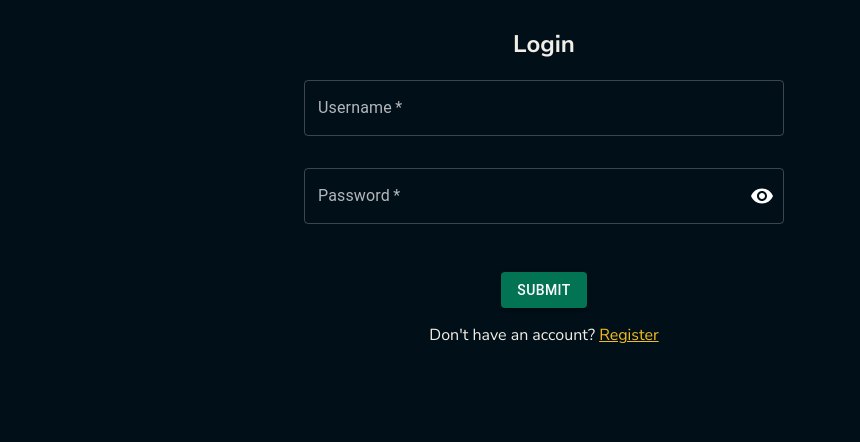
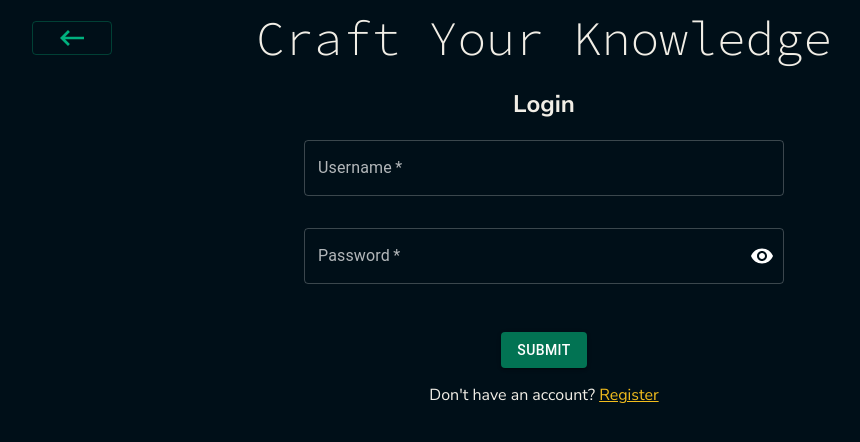
Before and after one commit to Satttoshi/craft-your-knowledge, a React (Vite) app in the folder frontend/: page /login in a window 1280 px wide. Shown: the top 442 px of the page, without its empty margins (96-956 px from the left). Built offline with nearby package versions, Linux system fonts and the light colour scheme; no server answers.

Commit message:
adjust fonts

```diff
--- a/frontend/src/components/ContentField.tsx
+++ b/frontend/src/components/ContentField.tsx
@@ -67,6 +67,8 @@ const StyledContentField = styled.article`
 
   h1 {
     color: var(--color5);
+    font-size: clamp(1.5rem, 2vw, 4rem);
+    font-weight: 400;
   }
 
   h2,
@@ -76,6 +78,10 @@ const StyledContentField = styled.article`
   }
 
   @media (max-width: 768px) {
+
+    h1 {
+      font-size: clamp(1.5rem, 2vw, 3rem);
+    }
 
     padding: 3vw;
     border-radius: 0;
--- a/frontend/src/components/CreateForm.tsx
+++ b/frontend/src/components/CreateForm.tsx
@@ -1,5 +1,5 @@
 import {FormEvent, useState} from "react";
-import {Autocomplete, Chip, TextField, FormControl, InputLabel, Select, MenuItem} from "@mui/material";
+import {Autocomplete, Chip, TextField, FormControl, InputLabel, Select, MenuItem, Button} from "@mui/material";
 import {LoadingButton} from "@mui/lab";
 import {Save} from "@mui/icons-material";
 import styled from "@emotion/styled";
@@ -8,6 +8,7 @@ import {WorkshopFormData} from "../utils/types.ts";
 import GearsLoading from "./GearsLoading.tsx";
 import {useNavigate} from "react-router-dom";
 import UserInfo from "./UserInfo.tsx";
+import {ReactComponent as Back} from "../assets/back.svg";
 
 export default function CreateForm() {
     const [language, setLanguage] = useState<string>("")
@@ -27,22 +28,33 @@ export default function CreateForm() {
             buzzWords
         }
         createWorkshop(workshopFormData)
-            .then((workshop)=>{
+            .then((workshop) => {
                 navigate(`/workshop/${workshop.id}`)
             })
             .catch(error => console.log(error))
     }
 
+    function handleBack() {
+        navigate("/");
+    }
+
     return (<>
 
-        <UserInfo/>
 
         {isCreatingWorkshop && (<>
             <StyledLoadingHeader>Generating...</StyledLoadingHeader>
             <GearsLoading/>
         </>)}
 
-        {!isCreatingWorkshop ? <StyledForm onSubmit={handleSubmit}>
+        {!isCreatingWorkshop ? <>
+            <StyledHeader>
+                <StyledBackButton className="backButton" onClick={handleBack} variant="outlined">
+                    <Back/>
+                </StyledBackButton>
+                <h1>Craft Your Knowledge</h1>
+                <UserInfo />
+            </StyledHeader>
+            <StyledForm onSubmit={handleSubmit}>
                 <FormControl fullWidth>
                     <InputLabel htmlFor="language">Language</InputLabel>
                     <Select
@@ -93,7 +105,6 @@ export default function CreateForm() {
                         <TextField {...params} variant="filled" label="Buzzwords"/>
                     )}
                 />
-
                 <StyledButton
                     type="submit"
                     color="primary"
@@ -105,7 +116,7 @@ export default function CreateForm() {
                     <span>Save</span>
                 </StyledButton>
 
-        </StyledForm> : <StyledButton
+            </StyledForm></> : <StyledButton
             type="submit"
             color="primary"
             loading={isCreatingWorkshop}
@@ -118,6 +129,55 @@ export default function CreateForm() {
 
     </>)
 }
+
+const StyledHeader = styled.header`
+  display: flex;
+  height: 4rem;
+  width: 80vw;
+  margin-bottom: 2rem;
+  align-items: center;
+  justify-content: space-between;
+  position: relative;
+
+  .backButton {
+    position: absolute;
+    left: 0;
+  }
+
+  .userInfo {
+    position: absolute;
+    right: 0;
+  }
+
+  h1 {
+    margin: 0;
+    font-family: var(--fontCode);
+    font-weight: 300;
+    text-align: center;
+
+    font-size: clamp(1.2rem, 4.5vw, 3rem);
+    white-space: nowrap;
+    flex: 1;
+  }
+
+  @media (max-width: 768px) {
+    h1 {
+      display: none;
+    }
+  }
+`;
+
+const StyledBackButton = styled(Button)`
+  width: 5rem;
+  padding: 0;
+
+  svg {
+    width: 2rem;
+    height: 2rem;
+    fill: var(--color4);
+    padding: 0;
+  }
+`;
 
 const StyledForm = styled.form`
   display: flex;
--- a/frontend/src/components/WorkshopList.tsx
+++ b/frontend/src/components/WorkshopList.tsx
@@ -15,7 +15,7 @@ export default function WorkshopList() {
     useEffect(readWorkshops, [readWorkshops]);
 
     if (isReadingWorkshops) {
-        return <h2>Loading...</h2>
+        return null;
     }
 
     return (
@@ -77,6 +77,7 @@ const StyledHeader = styled.header`
   }
 
   @media (max-width: 768px) {
+    margin: 1rem 0;
     width: 90vw;
     h1 {
       text-align: left;
--- a/frontend/src/pages/Login.tsx
+++ b/frontend/src/pages/Login.tsx
@@ -6,6 +6,7 @@ import {ChangeEvent, FormEvent, useState} from "react";
 import {useStore} from "../hooks/useStore.ts";
 import {Link, useNavigate, useLocation} from "react-router-dom";
 import PasswordValidator from "../utils/passwordValidator.ts";
+import {ReactComponent as Back} from "../assets/back.svg";
 
 export default function Login() {
     const [username, setUsername] = useState<string>("");
@@ -75,7 +76,17 @@ export default function Login() {
         }
     }
 
+    function handleBack() {
+        navigate("/");
+    }
+
     return (<>
+        <StyledHeader>
+            <StyledBackButton onClick={handleBack} variant="outlined">
+                <Back/>
+            </StyledBackButton>
+            <h1>Craft Your Knowledge</h1>
+        </StyledHeader>
         <StyledForm onSubmit={e => handleSubmit(e, isRegister)}>
             {isRegister ? <h2>Register</h2> : <h2>Login</h2>}
             <StyledInput>
@@ -145,6 +156,50 @@ export default function Login() {
     </>)
 }
 
+const StyledHeader = styled.header`
+  display: flex;
+  width: 80vw;
+  align-items: center;
+  justify-content: space-between;
+  position: relative;
+
+  button {
+    position: absolute;
+    left: 0;
+  }
+
+  h1 {
+    margin: 0;
+    font-family: var(--fontCode);
+    font-weight: 300;
+    text-align: center;
+
+    font-size: clamp(1.2rem, 4.5vw, 3rem);
+    white-space: nowrap;
+    flex: 1;
+  }
+
+  @media (max-width: 768px) {
+    margin: 1rem 0;
+    width: 90vw;
+    h1 {
+      text-align: right;
+    }
+  }
+`;
+
+const StyledBackButton = styled(Button)`
+  width: 5rem;
+  padding: 0;
+
+  svg {
+    width: 2rem;
+    height: 2rem;
+    fill: var(--color4);
+    padding: 0;
+  }
+`;
+
 const StyledForm = styled.form`
   display: flex;
   flex-direction: column;
--- a/frontend/src/pages/NotFound.tsx
+++ b/frontend/src/pages/NotFound.tsx
@@ -1,3 +1,3 @@
 export default function NotFound() {
-    return <h1>404 Not Found sowy</h1>
+    return null;
 }
--- a/frontend/src/pages/WorkshopDetail.tsx
+++ b/frontend/src/pages/WorkshopDetail.tsx
@@ -7,8 +7,6 @@ import styled from "@emotion/styled";
 import Button from '@mui/material/Button';
 import {ReactComponent as Back} from "../assets/back.svg";
 import UserInfo from "../components/UserInfo.tsx";
-
-
 
 export default function WorkshopDetail() {
 
@@ -56,7 +54,6 @@ export default function WorkshopDetail() {
 }
 
 const StyledBanner = styled.div`
-
   position: fixed;
   height: 6vh;
 
@@ -88,7 +85,6 @@ const StyledBanner = styled.div`
 `;
 
 const StyledBackButton = styled(Button)`
-
   width: 5rem;
   padding: 0;
 
@@ -102,7 +98,6 @@ const StyledBackButton = styled(Button)`
 `;
 
 const StyledTitle = styled.h2`
-
   font-family: var(--fontCode);
   font-size: 1.7rem;
   font-weight: 300;
```
Lines whose indentation alone changed are shown as unchanged.
